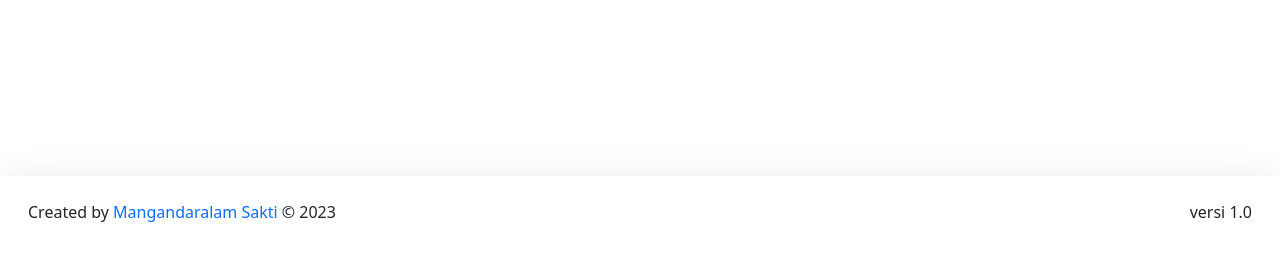
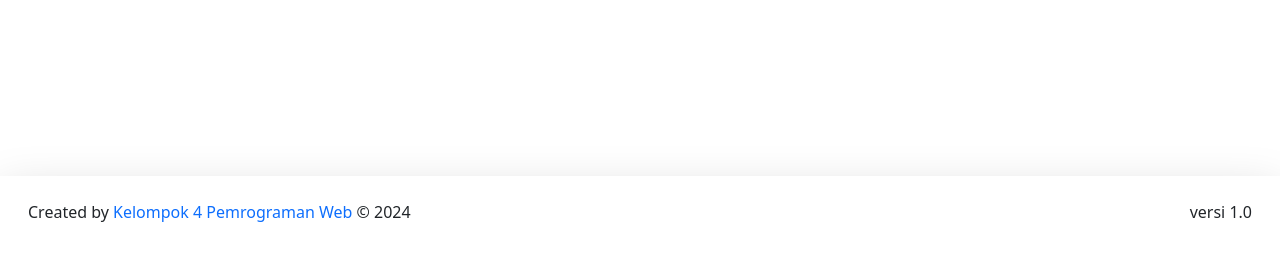
Before and after one commit to mars050504/perpustakaan, a PHP site: page /DashboardMember/formPeminjaman/formBayarDenda.php?id=1 in a window 1280 px wide. Shown: the part 544-800 px from the top of the page. Run offline with PHP 8.4, Linux system fonts and the light colour scheme; a user stored in the database is signed in; data comes from the database, SQL or seed files in the repository; data that the repository does not hold is empty; some libraries are stand-ins or nearby versions.

Commit message:
Update formBayarDenda.php

```diff
--- a/library/DashboardMember/formPeminjaman/formBayarDenda.php
+++ b/library/DashboardMember/formPeminjaman/formBayarDenda.php
@@ -41,17 +41,17 @@ WHERE pengembalian.id_pengembalian = $dendaSiswa");
      <title>Form Bayar Denda || Member</title>
   </head>
   <body>
-    <nav class="navbar fixed-top bg-body-tertiary shadow-sm">
+    <nav class="navbar bg-body-tertiary shadow-sm">
       <div class="container-fluid p-3">
         <a class="navbar-brand" href="#">
-          <img src="../../assets/logoNav.png" alt="logo" width="120px">
+          <img src="../../assets/logoNav2.png" alt="logo" width="120px">
         </a>
 
         <a class="btn btn-tertiary" href="../dashboardMember.php">Dashboard</a>
       </div>
     </nav>
 
-  <div class="p-4 mt-5">
+  <div class="p-4">
     <div class="mt-5 card p-3 mb-5">
     <form action="" method="post">
     <h3>Form bayar denda</h3>
@@ -91,7 +91,7 @@ WHERE pengembalian.id_pengembalian = $dendaSiswa");
 
     <footer class="fixed-bottom mt-5 shadow-lg bg-subtle p-3">
       <div class="container-fluid d-flex justify-content-between">
-      <p class="mt-2">Created by <span class="text-primary"> Mangandaralam Sakti</span> © 2023</p>
+      <p class="mt-2">Created by <span class="text-primary"> Kelompok 4 Pemrograman Web</span> © 2024</p>
       <p class="mt-2">versi 1.0</p>
       </div>
   </footer>
```
